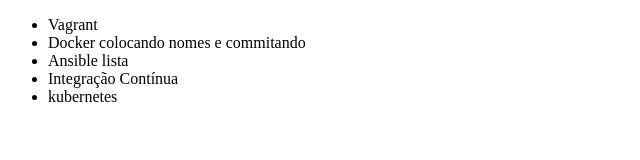
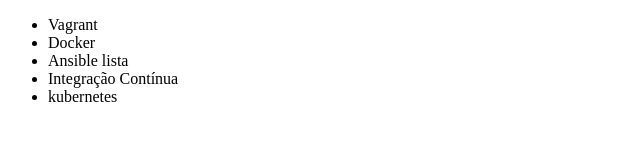
Before and after one commit to igor-py/alura-git, a plain HTML site: page index.html in a window 1280 px wide. Shown: the whole page, without its empty margins (0-640 px from the left). Drawn offline with Linux system fonts and the light colour scheme.

Commit message:
Revert "colocando nome e commitando"
This reverts commit 8891b0450ecb56468a8a75bc88877b3f3c35c910.

```diff
--- a/index.html
+++ b/index.html
@@ -7,7 +7,7 @@
 <body>
     <ul>
         <li>Vagrant</li>
-        <li>Docker colocando nomes e commitando</li>
+        <li>Docker</li>
         <li>Ansible lista</li>
         <li>Integração Contínua</li>
         <li>kubernetes</li>
```
